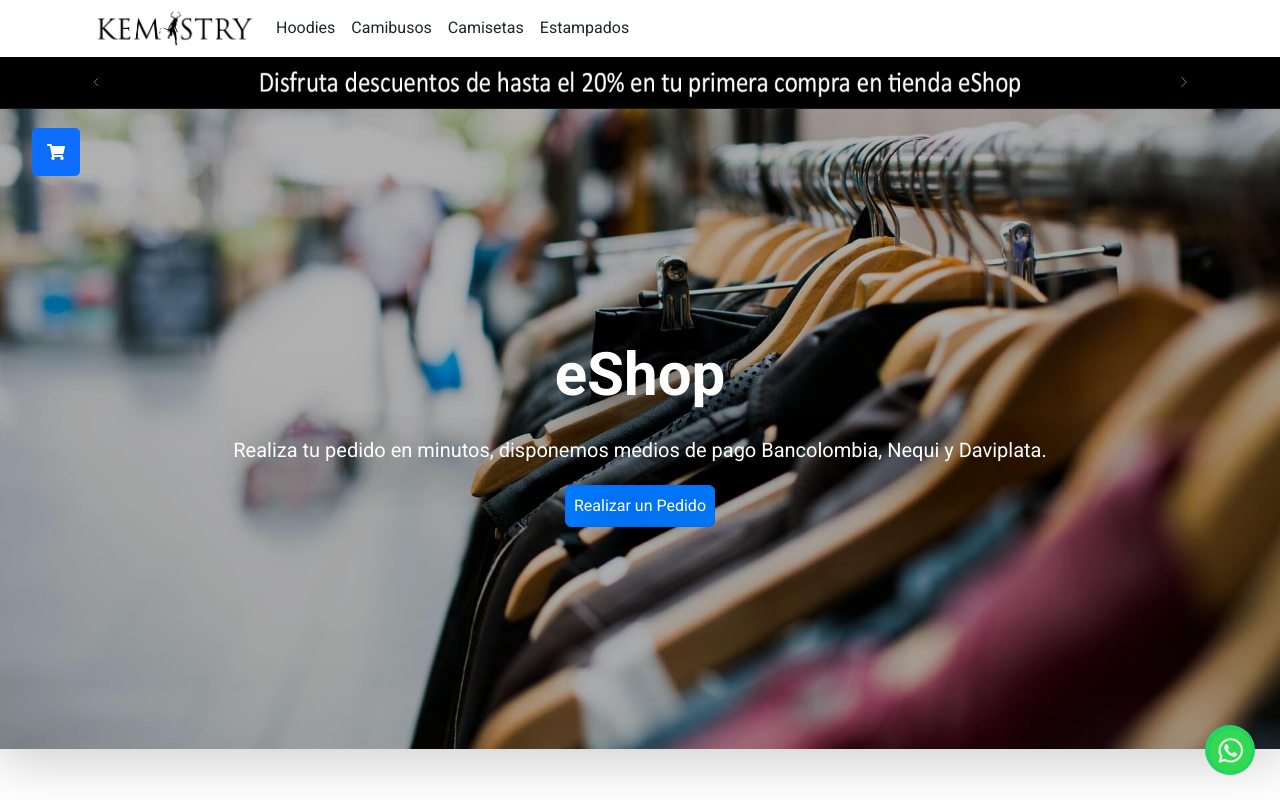
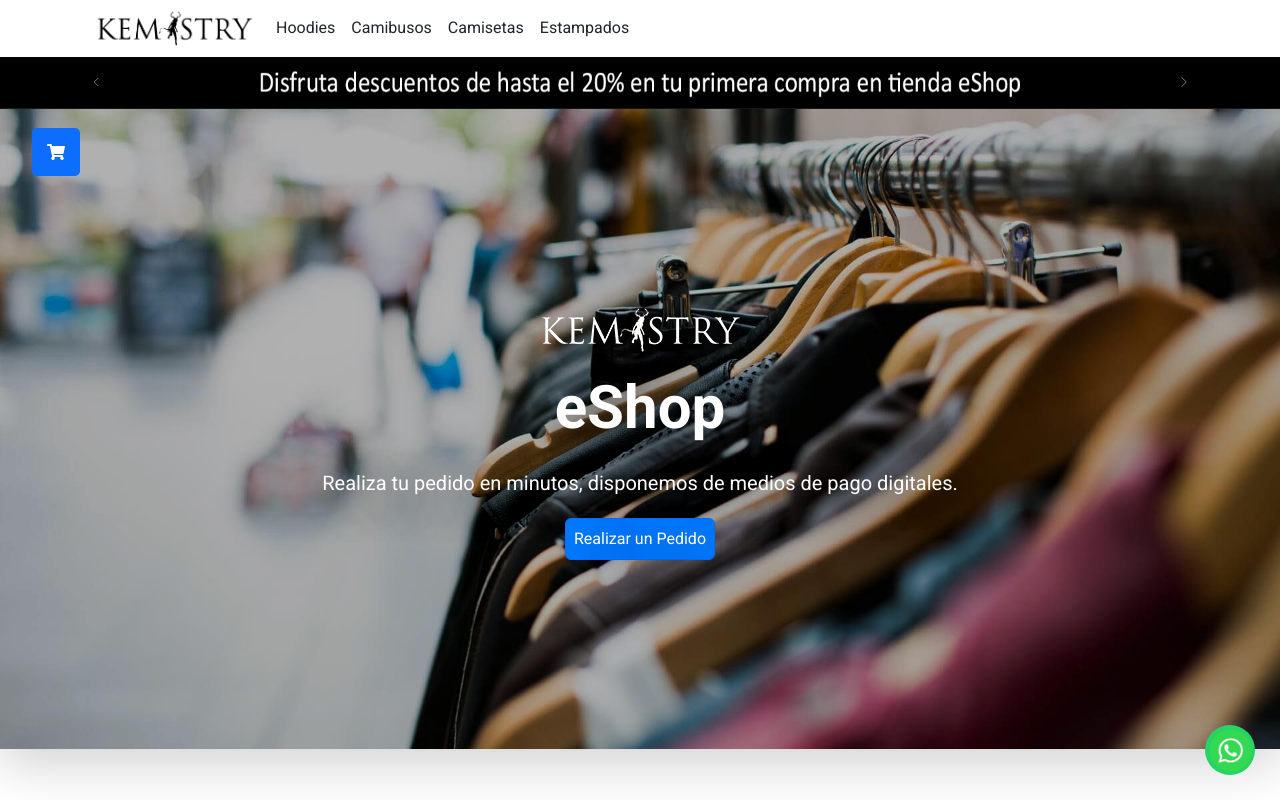
Before and after one commit to CrisAguirre/kemistry, an Angular app: page /shop in a window 1280 px wide. Shown: the top 800 px of the page. Built offline with nearby package versions, Linux system fonts and the light colour scheme.

Commit message:
logo head shop

```diff
--- a/src/app/components/shop/products/products.component.html
+++ b/src/app/components/shop/products/products.component.html
@@ -1,7 +1,8 @@
     <!-- hero -->
     <div class="p-4 text-center hero-container-products shadow-lg mb-5 bg-none container-fluid d-flex justify-content-center align-items-center flex-column">
+        <img src="./assets/img/var/logo-footb.png" alt="">
         <h1 class="fw-bold p-2 text-white">eShop</h1>
-        <p class="lead fw-normal pt-2 pb-1 text-white">Realiza tu pedido en minutos, disponemos medios de pago Bancolombia, Nequi y Daviplata.</p>
+        <p class="lead fw-normal pt-2 pb-1 text-white">Realiza tu pedido en minutos, disponemos de medios de pago digitales.</p>
         <!--<h3 class="pt-0 pb-4 text-white">Realiza tu pedido en minutos.</h3> fst-italic-->
         <a class="btn btn-primary p-2 text-white" href="/shop#products">Realizar un Pedido</a>
     </div>
```
